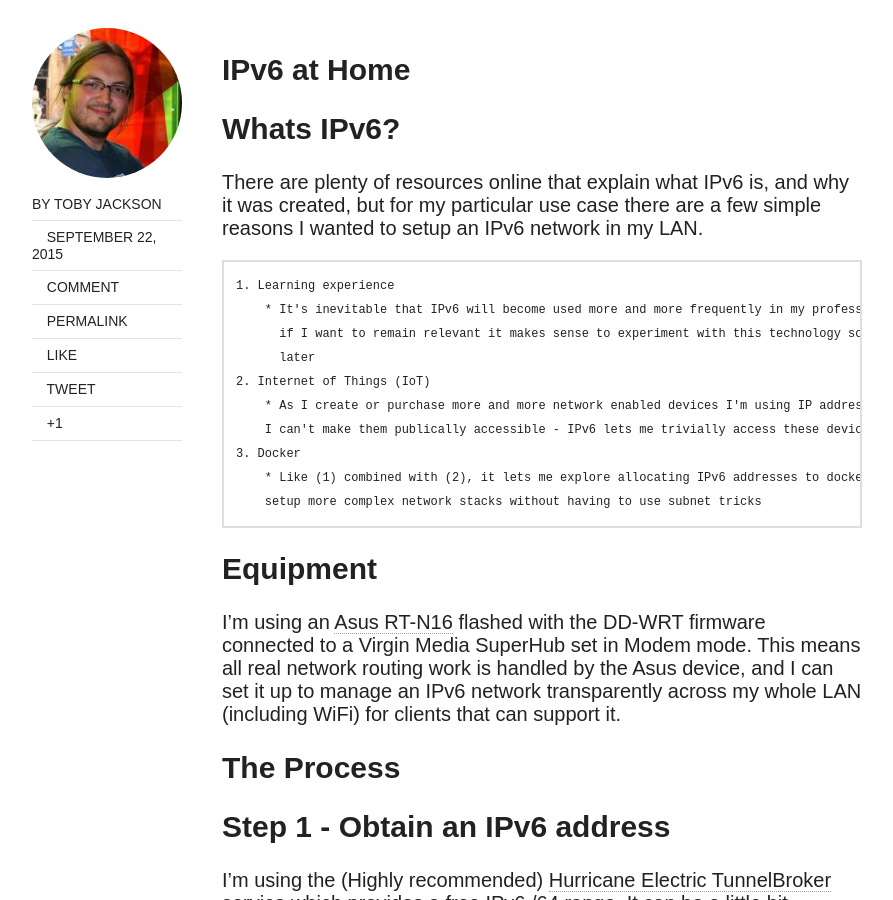
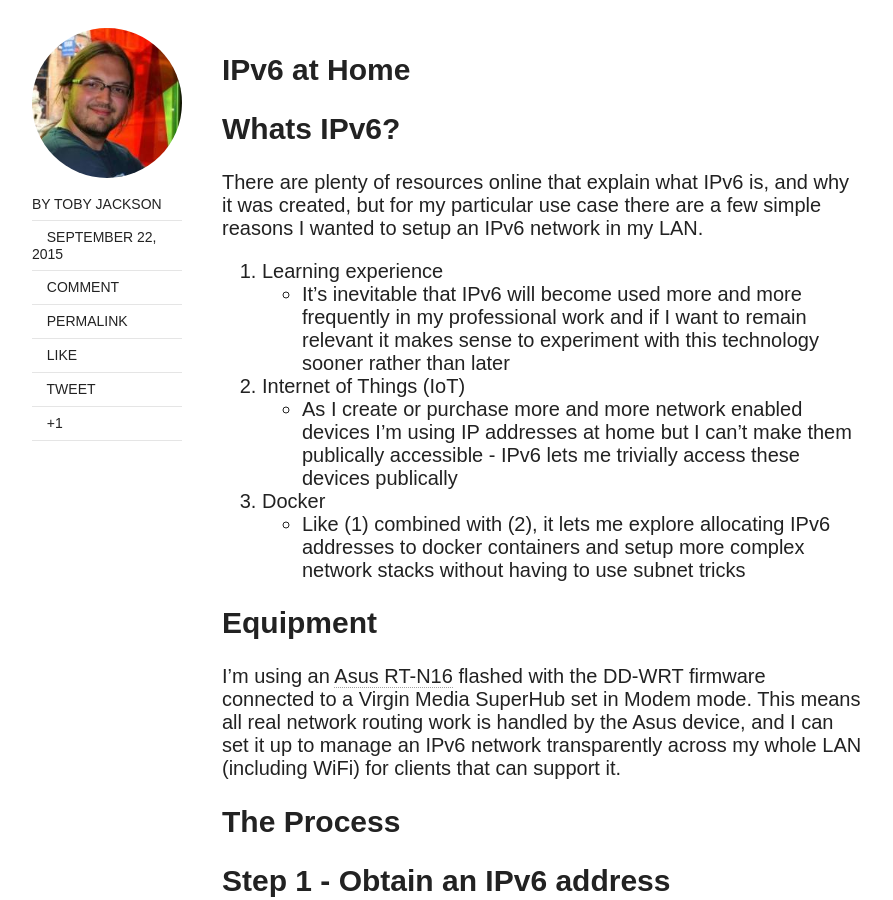
Before and after one commit to warmfusion/warmfusion.github.io, a Jekyll site: the page built from _posts/2015-09-22-Setting-Up-IPv6.md, in a window 1280 px wide and 900 px high, scrolled down 540 px. Shown: the whole window, without its empty margins (128-1021 px from the left). Built offline with Jekyll 4.4.1, drawn with Linux system fonts in a browser that asks for light colours; nearby versions of some CDN libraries; comment, search, counter and statistics services are not loaded.

Commit message:
Format ipv6 post

```diff
--- a/_posts/2015-09-22-Setting-Up-IPv6.md
+++ b/_posts/2015-09-22-Setting-Up-IPv6.md
@@ -13,16 +13,16 @@ comments: true
 There are plenty of resources online that explain what IPv6 is, and why it was created, but for my particular
 use case there are a few simple reasons I wanted to setup an IPv6 network in my LAN.
 
-    1. Learning experience
-        * It's inevitable that IPv6 will become used more and more frequently in my professional work and
-          if I want to remain relevant it makes sense to experiment with this technology sooner rather than
-          later
-    2. Internet of Things (IoT)
-        * As I create or purchase more and more network enabled devices I'm using IP addresses at home but
-        I can't make them publically accessible - IPv6 lets me trivially access these devices publically
-    3. Docker
-        * Like (1) combined with (2), it lets me explore allocating IPv6 addresses to docker containers and
-        setup more complex network stacks without having to use subnet tricks
+1. Learning experience
+    * It's inevitable that IPv6 will become used more and more frequently in my professional work and
+      if I want to remain relevant it makes sense to experiment with this technology sooner rather than
+      later
+2. Internet of Things (IoT)
+    * As I create or purchase more and more network enabled devices I'm using IP addresses at home but
+    I can't make them publically accessible - IPv6 lets me trivially access these devices publically
+3. Docker
+    * Like (1) combined with (2), it lets me explore allocating IPv6 addresses to docker containers and
+    setup more complex network stacks without having to use subnet tricks
 
 # Equipment
 
@@ -50,25 +50,22 @@ The IPv6 configuration is stored on your router using a local filesystem that sh
 To do this, you need to enable the [JFFS2](http://www.dd-wrt.com/wiki/index.php/Journalling_Flash_File_System)
 which can be a little fiddly:
 
->>>
-Directions for (normal) users: using Web-GUI Interface
-
-The steps to enable JFFS through the router web page are very specific. To avoid having to reset and reprogram your router, it's smart to make a backup here of your settings. If you follow these steps exactly, it should not lock up.
-
-1. On the router web page click on Administration.
-2. Scroll down until you see JFFS2 Support section.
-3. Click Enable JFFS.
-4. Click Save.
-5. Wait couple seconds, then click Apply.
-6. Wait again. Go back to the Enable JFFS section, and enable Clean JFFS.
-7. Do not click "Save". Click Apply instead.
-
-The router then formats the available space.
-
-8. Wait till you get the web-GUI back, then disable "Clean JFFS" again.
-9. Click "Save".
-10. It may be wise to Reboot the router, just to make sure
->>>
+>
+> Directions for (normal) users: using Web-GUI Interface
+>
+> The steps to enable JFFS through the router web page are very specific. To avoid having to reset and reprogram your router, it's smart to make a backup here of your settings. If you follow these steps exactly, it should not lock up.
+>
+> 1. On the router web page click on Administration.
+> 2. Scroll down until you see JFFS2 Support section.
+> 3. Click Enable JFFS.
+> 4. Click Save.
+> 5. Wait couple seconds, then click Apply.
+> 6. Wait again. Go back to the Enable JFFS section, and enable Clean JFFS.
+> 7. Do not click "Save". Click Apply instead.
+>     * The router then formats the available space.
+> 8. Wait till you get the web-GUI back, then disable "Clean JFFS" again.
+> 9. Click "Save".
+> 10. It may be wise to Reboot the router, just to make sure
 
 ## Step 3 - Install ip6tables
 
```
